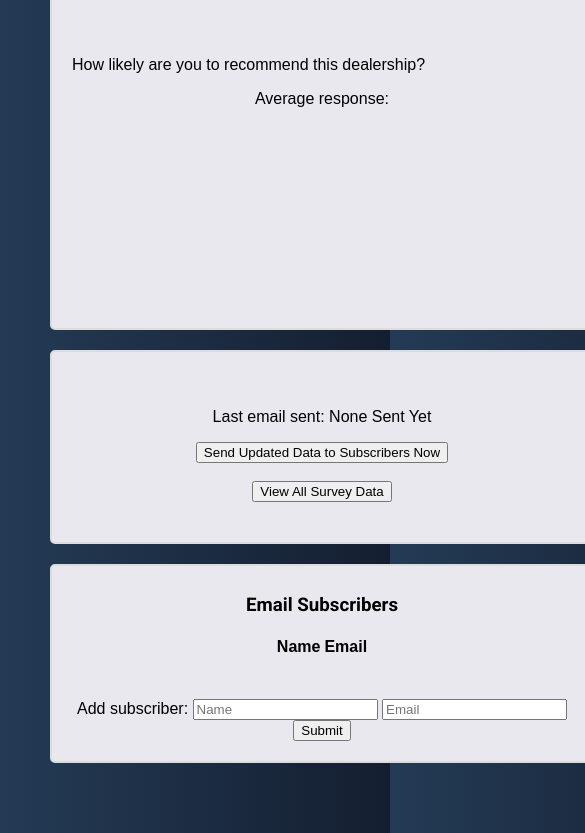
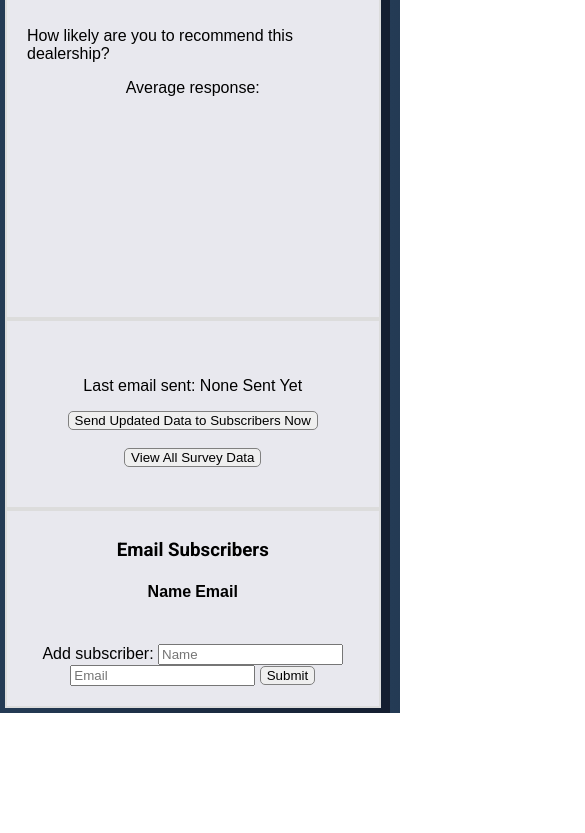
Before and after one commit to danielleford04/surveyAppv2, a website: page public/html/console.html in a window 390 px wide. Shown: the part 651-1484 px from the top of the page, 585 px wide, since content can reach past the window. After the commit the page ends 1364 px from the top, so only its background shows below. Drawn offline with nearby package versions, Linux system fonts and the light colour scheme; no server answers.

Commit message:
mobile ready

```diff
--- a/public/css/main.css
+++ b/public/css/main.css
@@ -1,6 +1,7 @@
 /* ---------------- Body ------------------ */
 body {
 	margin: 0;
+	width:100%;
 			/*------ Gradient -------*/
 
 
@@ -94,8 +95,22 @@ button {
 
 /* -------- mobile ---------*/
 
-/*@media screen and (max-width: 800px) {
+@media screen and (max-width: 800px) {
+	.container {
+		width:100%;
+		padding:5px;
+	}
 	.bodyDiv {
-		width:100%;
+		width:85%;
+		height:100%;
+		border-radius: 0;
+		margin:0;
 	}
-}*/
+	.btn {
+		border: 1px gray solid;
+		border-radius: 5px;
+	}
+	.allBody .repeatedDiv {
+		width: 100%;
+	}
+}
--- a/public/html/console.html
+++ b/public/html/console.html
@@ -2,6 +2,7 @@
 <html ng-App="myApp">
 <head>
 	<title>Survey Dashboard</title>
+	<meta name="viewport" content="width=device-width, initial-scale=1">
 		<script src="https://ajax.googleapis.com/ajax/libs/angularjs/1.4.5/angular.min.js"></script>
 		<script src="https://cdnjs.cloudflare.com/ajax/libs/Chart.js/2.2.2/Chart.bundle.min.js"></script>
 		<link type="text/css" rel="stylesheet" href="../css/main.css">
@@ -42,8 +43,8 @@
 		</div>
 		<div class="bodyDiv metaData">
 			<p>Last email sent: {{lastEmailDate}}</p>
-			<button ng-click="sendEmail()">Send Updated Data to Subscribers Now</button><br><br>
-			<a href="/api/surveys" target="_blank"><button>View All Survey Data</button></a>
+			<button class="btn" ng-click="sendEmail()">Send Updated Data to Subscribers Now</button><br><br>
+			<a href="/all" target="_blank"><button class="btn">View All Survey Data</button></a>
 		</div>
 		<div class="bodyDiv subscribersDiv">
 			<h3>Email Subscribers</h3>
@@ -55,7 +56,7 @@
 				<tr ng-repeat="emailSubscriber in subscribers">
 					<td>{{emailSubscriber.name}}</td>
 					<td>{{emailSubscriber.email}}</td>
-					<td><button ng-click="deleteSubscriber(emailSubscriber._id)">Delete</button></td>
+					<td><button class="btn" ng-click="deleteSubscriber(emailSubscriber._id)">Delete</button></td>
 				</tr>
 			</table>
 			<div class="addSubscriber">
@@ -63,7 +64,7 @@
 					Add subscriber:
 				  <input ng-model="newSubscriber.name" placeholder="Name">
 				  <input type="email" ng-model="newSubscriber.email" name="newSubEmail" required placeholder="Email">
-				  <input type="submit">
+				  <input class="btn" type="submit">
 				</form>
 			</div>
 		</div>
```
Also changed, not shown: public/html/all.html (+1 -0 lines), public/html/home.html (+3 -2 lines).
